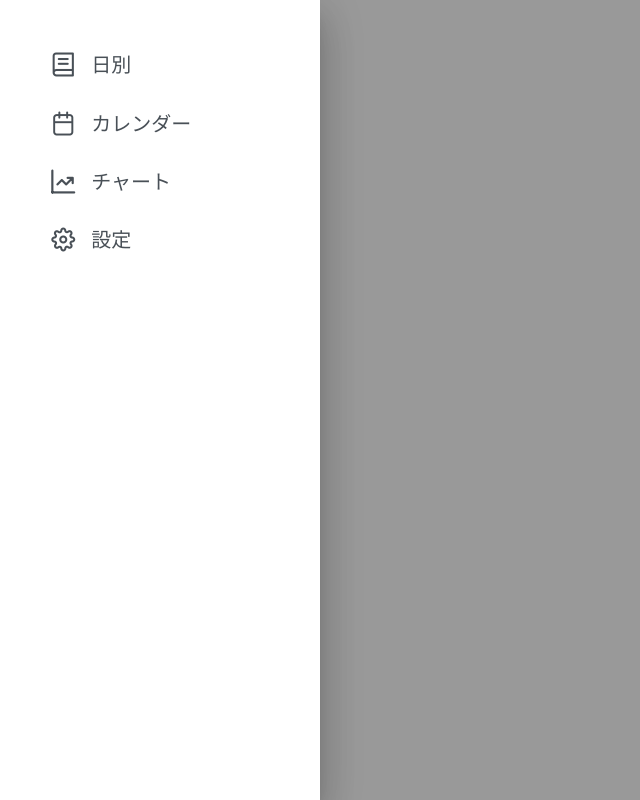
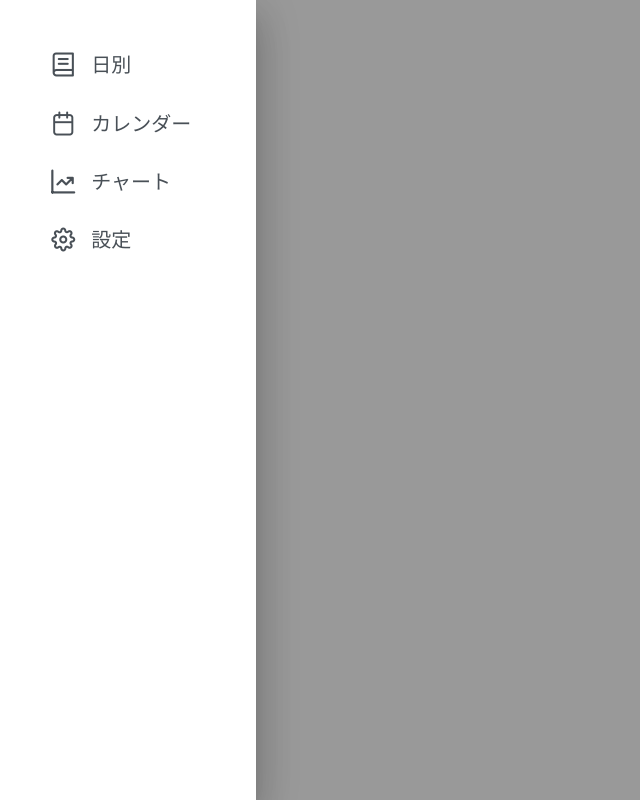
Before and after one commit to tomao112/account_book, a Next.js app: page / in a window 1280 px wide. Both pictures are taken after a click on the button 18 px from the left and 36 px from the top of the page. Shown: the whole page, without its empty margins (0-640 px from the left). Built offline with nearby package versions, Linux system fonts and the light colour scheme.

Commit message:
サイドバーのサイズを調整

```diff
--- a/src/app/components/layouts/sidebar.tsx
+++ b/src/app/components/layouts/sidebar.tsx
@@ -24,6 +24,7 @@ export default function Headless() {
       <div className="card flex justify-content-center">
         <Button icon="pi pi-bars" onClick={() => setVisible(true)} />
 				<Sidebar
+				className='w-16rem'
 					visible={visible}
 					onHide={() => setVisible(false)}
 					content={({ closeIconRef, hide }) => (
@@ -54,7 +55,7 @@ export default function Headless() {
 												</li>
 											</Link>
 											<Link href="">
-												<li style={{ backgroundColor: currentPage ===  './' ?'var(--highlight-bg)': 'white', color: 'var(--highlight-text-color)', borderRadius: '0.7rem', padding: '0.7rem' }}>
+												<li style={{ backgroundColor: currentPage ===  './' ? 'var(--highlight-bg)': 'white', color: 'var(--highlight-text-color)', borderRadius: '0.7rem', padding: '0.7rem' }}>
 													<Button className='text-xl flex gap-4'>
 														<span className='pi pi-chart-line' style={{ fontSize: '1.5rem' }}></span>
 														<span>チャート</span>
--- a/src/app/globals.css
+++ b/src/app/globals.css
@@ -18,3 +18,8 @@
 .slide-out-active {
   @apply translate-x-full; /* スライドアウトの状態 */
 }
+
+   /* styles.css または適切なCSSファイルに追加 */
+  .p-sidebar {
+    width: 16rem !important; /* 幅を自動に設定 */
+}
```
